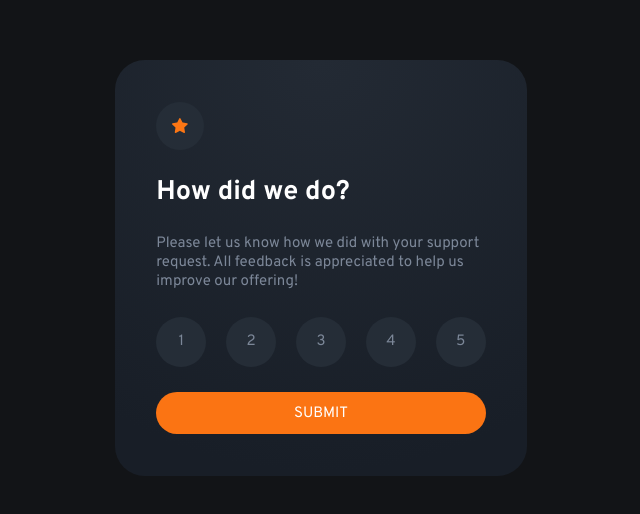
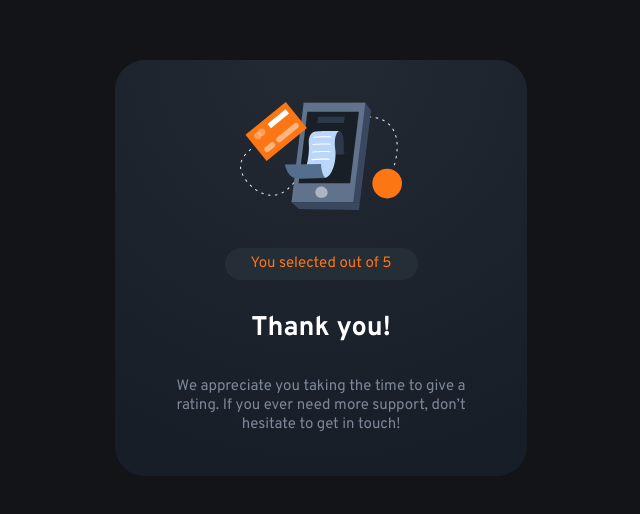
Before and after one commit to Smailen5/interactive-rating-component-main, a plain HTML site: page index.html in a window 1280 px wide. Shown: the part 132-646 px from the top of the page, without its empty margins (319-959 px from the left). Drawn offline with Linux system fonts and the light colour scheme.

Commit message:
- colorato il p per il rating
- aggiungere logica per immetere valore corretto all'interno del p rating

```diff
--- a/index.html
+++ b/index.html
@@ -25,7 +25,7 @@
 
   <main>
 
-    <div id="form-review" class="container">
+    <div id="form-review" class="container hidden">
 
       <!-- Rating state start -->
 
@@ -53,7 +53,7 @@
 
     </div>
 
-    <div id="form-final" class="container hidden">
+    <div id="form-final" class="container ">
       <div>
         <img src="images/illustration-thank-you.svg" alt="">
       </div>
@@ -61,7 +61,10 @@
 
       <!-- Thank you state start -->
 
-      You selected <!-- Add rating here --> out of 5
+      <div class="prova">
+        <p id="rating" class="prova">You selected <!-- Add rating here --> out of 5</p>
+      </div>
+
 
       <h1>Thank you!</h1>
 
--- a/style.css
+++ b/style.css
@@ -97,6 +97,16 @@ p > span {
     text-align: center;
 }
 
+.prova {
+    color: var(--Orange);
+    background: var(--DarkBlue);
+    width: 193px;
+    height: 32px;
+    border-radius: 22.5px;
+    display: flex;
+    justify-content: center;
+    align-items: center;
+}
 
 /* ---------- classi hover ---------- */
 
```
